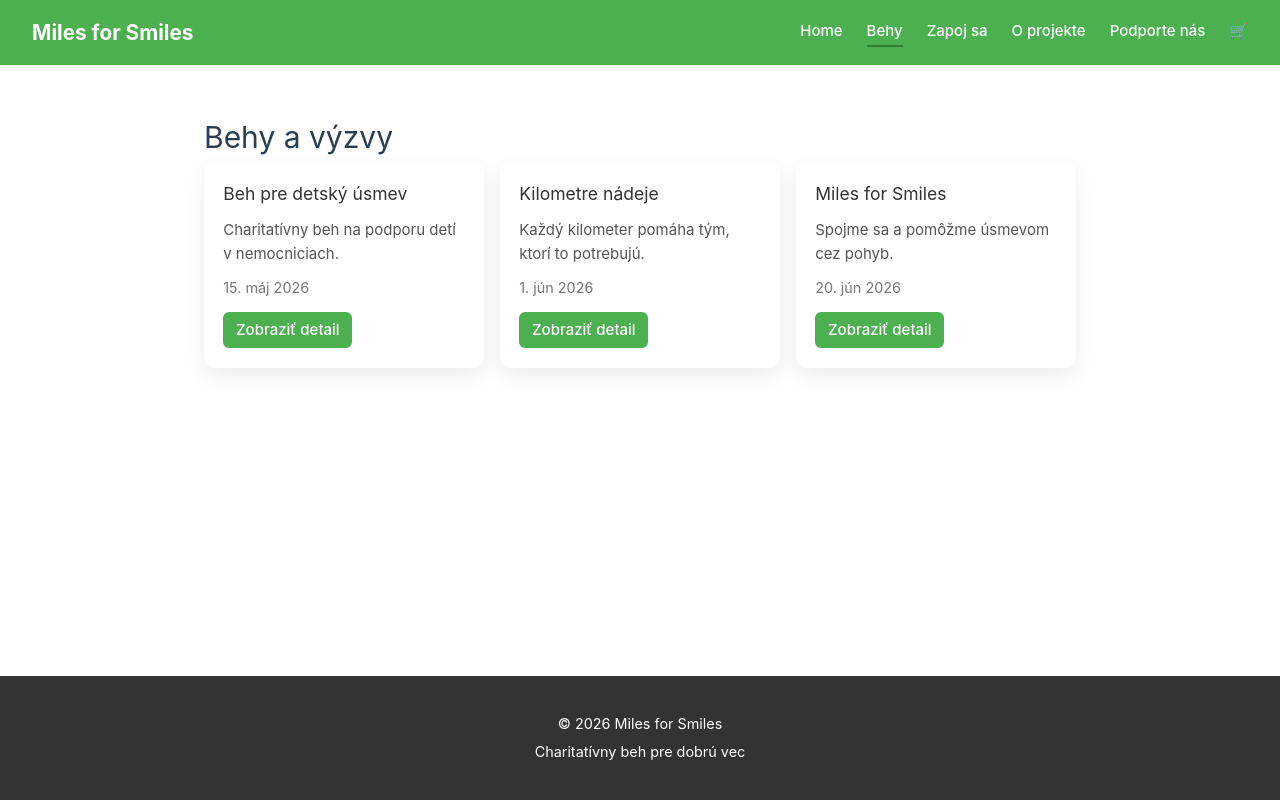
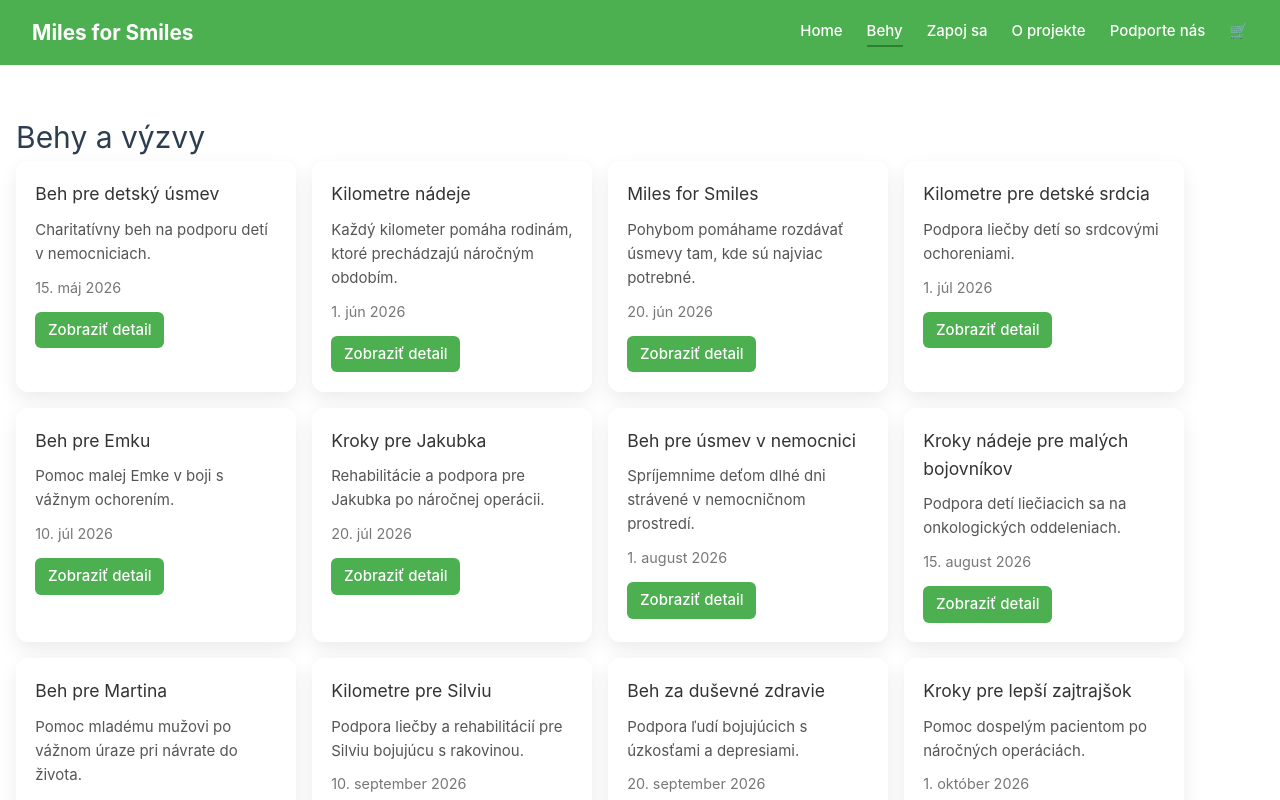
Before and after one commit to NikolaCerna/miles_for_smiles_project, a Vue app: page /events in a window 1280 px wide. Shown: the top 800 px of the page. Built offline with nearby package versions, Linux system fonts and the light colour scheme.

Commit message:
new events + couter for donated km

```diff
--- a/src/components/UserProfile.vue
+++ b/src/components/UserProfile.vue
@@ -3,6 +3,8 @@
     <h3>Môj profil</h3>
     <p class="name">👤 Používateľ: <strong>Nikola</strong></p>
     <p class="km"> Dostupné kilometre: <strong>{{ user.availableKm }} km</strong></p>
+    <p><strong>Darované kilometre:</strong> {{ user.donatedKm }} km</p>
+    <p><strong>Hodnota daru:</strong> {{ user.donatedEur }} €</p>
     <p class="note"> Tento profil slúži ako koncept používateľského účtu.V reálnej aplikácii by boli kilometre synchronizované z fitness aplikácií (napr. Garmin, Strava).</p>
   </div>
 </template>
--- a/src/router/index.js
+++ b/src/router/index.js
@@ -28,6 +28,18 @@ const router = createRouter({
       path: '/about',
       name: 'about',
       component: () => import('../views/AboutView.vue'),
+      children: [
+        {
+          path: '',
+          name: 'about-info',
+          component: () => import('../views/about/AboutInfo.vue')
+        },
+        {
+          path: 'faq',
+          name: 'about-faq',
+          component: () => import('../views/about/AboutFaq.vue')
+        }
+      ]
     },
     {
       path: '/support',
--- a/src/stores/eventStore.js
+++ b/src/stores/eventStore.js
@@ -4,31 +4,105 @@ const STORAGE_KEY = 'miles_for_smiles_events'
 
 export const useEventStore = defineStore('eventStore', {
   state: () => ({
-    events: JSON.parse(localStorage.getItem(STORAGE_KEY)) || [
+        events: JSON.parse(localStorage.getItem(STORAGE_KEY)) || [
       {
         id: 1,
         title: 'Beh pre detský úsmev',
         slug: 'beh_pre_detsky_usmev',
         description: 'Charitatívny beh na podporu detí v nemocniciach.',
         date: '15. máj 2026',
-        totalKm: 150
+        totalKm: 151
       },
       {
         id: 2,
         title: 'Kilometre nádeje',
         slug: 'kilometre_nadeje',
-        description: 'Každý kilometer pomáha tým, ktorí to potrebujú.',
+        description: 'Každý kilometer pomáha rodinám, ktoré prechádzajú náročným obdobím.',
         date: '1. jún 2026',
-        totalKm: 200
+        totalKm: 208
       },
       {
         id: 3,
         title: 'Miles for Smiles',
         slug: 'miles_for_smiles',
-        description: 'Spojme sa a pomôžme úsmevom cez pohyb.',
+        description: 'Pohybom pomáhame rozdávať úsmevy tam, kde sú najviac potrebné.',
         date: '20. jún 2026',
-        totalKm: 80
-      }
+        totalKm: 84
+      },
+
+      {
+        id: 4,
+        title: 'Kilometre pre detské srdcia',
+        slug: 'kilometre_pre_detske_srdcia',
+        description: 'Podpora liečby detí so srdcovými ochoreniami.',
+        date: '1. júl 2026',
+        totalKm: 168
+      },
+      {
+        id: 5,
+        title: 'Beh pre Emku',
+        slug: 'beh_pre_emku',
+        description: 'Pomoc malej Emke v boji s vážnym ochorením.',
+        date: '10. júl 2026',
+        totalKm: 684
+      },
+      {
+        id: 6,
+        title: 'Kroky pre Jakubka',
+        slug: 'kroky_pre_jakubka',
+        description: 'Rehabilitácie a podpora pre Jakubka po náročnej operácii.',
+        date: '20. júl 2026',
+        totalKm: 157
+      },
+      {
+        id: 7,
+        title: 'Beh pre úsmev v nemocnici',
+        slug: 'beh_pre_usmev_v_nemocnici',
+        description: 'Spríjemnime deťom dlhé dni strávené v nemocničnom prostredí.',
+        date: '1. august 2026',
+        totalKm: 367
+      },
+      {
+        id: 8,
+        title: 'Kroky nádeje pre malých bojovníkov',
+        slug: 'kroky_nadeje_pre_malych_bojovnikov',
+        description: 'Podpora detí liečiacich sa na onkologických oddeleniach.',
+        date: '15. august 2026',
+        totalKm: 158
+      },
+
+      {
+        id: 9,
+        title: 'Beh pre Martina',
+        slug: 'beh_pre_martina',
+        description: 'Pomoc mladému mužovi po vážnom úraze pri návrate do života.',
+        date: '1. september 2026',
+        totalKm: 952
+      },
+      {
+        id: 10,
+        title: 'Kilometre pre Silviu',
+        slug: 'kilometre_pre_silviu',
+        description: 'Podpora liečby a rehabilitácií pre Silviu bojujúcu s rakovinou.',
+        date: '10. september 2026',
+        totalKm: 359
+      },
+      {
+        id: 11,
+        title: 'Beh za duševné zdravie',
+        slug: 'beh_za_dusevne_zdravie',
+        description: 'Podpora ľudí bojujúcich s úzkosťami a depresiami.',
+        date: '20. september 2026',
+        totalKm: 5
+      },
+      {
+        id: 12,
+        title: 'Kroky pre lepší zajtrajšok',
+        slug: 'kroky_pre_lepsi_zajtrajsok',
+        description: 'Pomoc dospelým pacientom po náročných operáciách.',
+        date: '1. október 2026',
+        totalKm: 128
+      },
     ]
   }),
   getters: {
--- a/src/stores/userStore.js
+++ b/src/stores/userStore.js
@@ -1,18 +1,32 @@
 import { defineStore } from 'pinia'
+
+const USER_KEY = 'miles_for_smiles_user'
 
 export const useUserStore = defineStore('user', {
   state: () => ({
-    name: 'Hosť',
-    availableKm: Number(localStorage.getItem('user_km')) || 250
+    availableKm: Number(localStorage.getItem('availableKm')) || 568,
+    donatedKm: Number(localStorage.getItem('donatedKm')) || 0
   }),
+
+  getters: {
+    donatedEur(state) {
+      return (state.donatedKm * 0.05).toFixed(2)
+    }
+  },
+
   actions: {
     useKilometers(km) {
-      if (km <= this.availableKm) {
-        this.availableKm -= km
-        localStorage.setItem('user_km', this.availableKm)
-        return true
-      }
-      return false
+      if (km > this.availableKm) return false
+
+      this.availableKm -= km
+      this.donatedKm += km
+      this.saveUser()
+      return true
+    },
+
+    saveUser() {
+      localStorage.setItem('availableKm', this.availableKm)
+      localStorage.setItem('donatedKm', this.donatedKm)
     }
   }
 })
```
